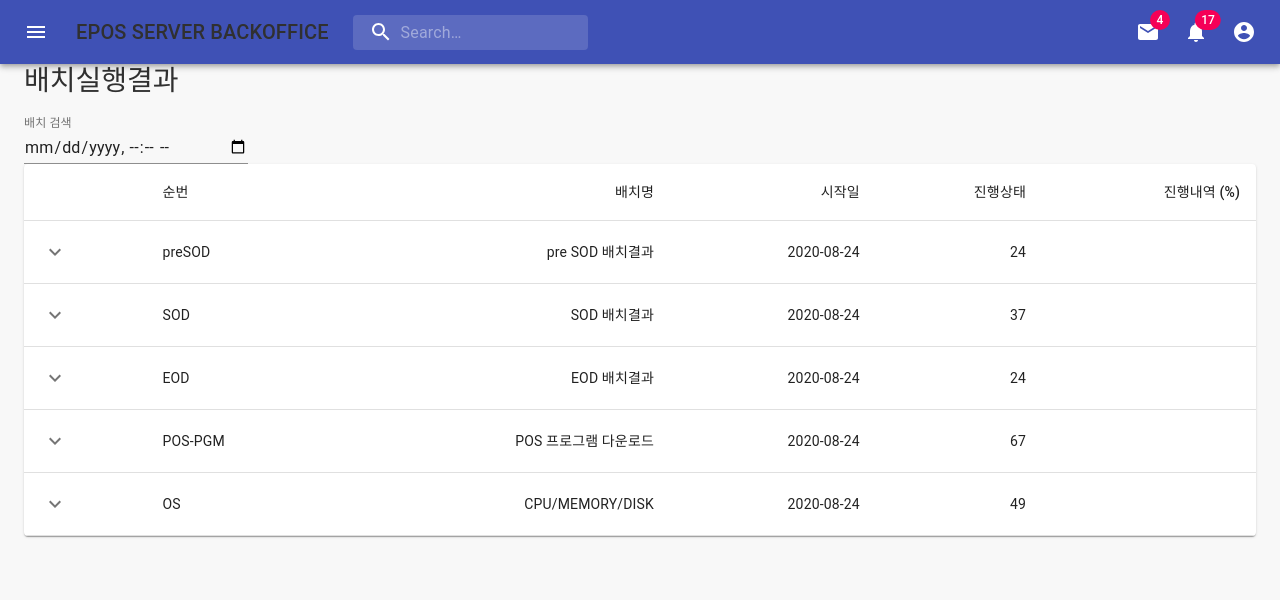
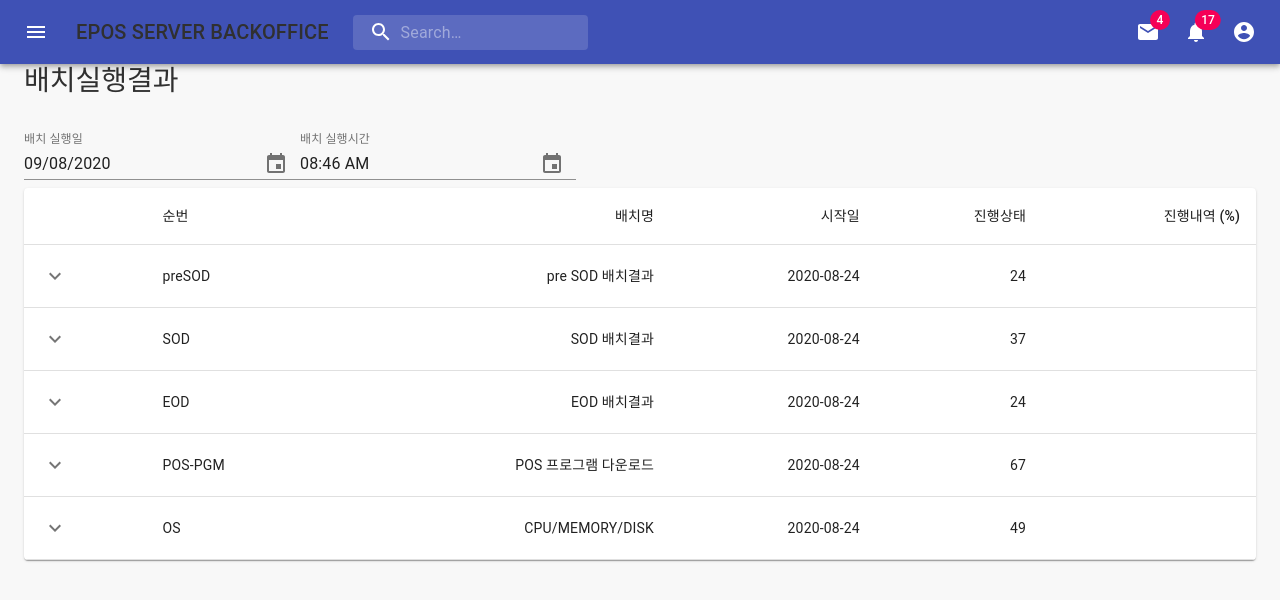
Before and after one commit to clize/backOffice_front, a React (Create React App) app: page /batchRslt in a window 1280 px wide. Shown: the top 600 px of the page. Built offline with nearby package versions, Linux system fonts and the light colour scheme.

Commit message:
Batch Result - date and time picker added, realtime render done

```diff
--- a/package.json
+++ b/package.json
@@ -3,13 +3,16 @@
   "version": "0.1.0",
   "private": true,
   "dependencies": {
+    "@date-io/date-fns": "^1.3.13",
     "@material-ui/core": "^4.11.0",
     "@material-ui/icons": "^4.9.1",
+    "@material-ui/pickers": "^3.2.10",
     "@testing-library/jest-dom": "^4.2.4",
     "@testing-library/react": "^9.5.0",
     "@testing-library/user-event": "^7.2.1",
     "@types/react-router-dom": "^5.1.5",
     "axios": "^0.19.2",
+    "date-fns": "^2.16.1",
     "node-sass": "^4.14.1",
     "react": "^16.13.1",
     "react-dom": "^16.13.1",
--- a/src/component/check/BatchRsltComponent.jsx
+++ b/src/component/check/BatchRsltComponent.jsx
@@ -1,14 +1,14 @@
 import React, { Component } from 'react';
-import TextField from '@material-ui/core/TextField';
-// import ApiService from "../../ApiService";
-import BatchRsltDataTable from "./RsltTableComponent"
+//import {makeStyles} from '@material-ui/core/styles';
+import DatePickerC from "./DatePickerComponent";
+import BatchRsltDataTable from "./RsltTableComponent";
 
 class BatchRsltComponent extends Component {
     constructor(props) {
         super(props) ;
 
         this.state = {
-            date: new Date().toLocaleTimeString
+            date: new Date()
         }
     }
 
@@ -26,20 +26,9 @@ class BatchRsltComponent extends Component {
         return (
             <div>
                 <h1>배치실행결과</h1>
-                    <form noValidate>
-                        <TextField
-                            id="datetime-local"
-                            label="배치 검색"
-                            type="datetime-local"
-                            defaultValue= {this.state.date}
-                            className="batchRsltTimePicker"
-                            InputLabelProps={{
-                            shrink: true,
-                            }}
-                        />
-                    </form>
+                    <DatePickerC />
                 <div>
-                    <BatchRsltDataTable/>
+                    <BatchRsltDataTable />
                 </div>
             </div>
 
--- /dev/null
+++ b/src/component/check/DatePickerComponent.jsx
@@ -0,0 +1,48 @@
+import 'date-fns';
+import React from 'react';
+import Grid from '@material-ui/core/Grid';
+import DateFnsUtils from '@date-io/date-fns';
+import {
+  MuiPickersUtilsProvider,
+  KeyboardTimePicker,
+  KeyboardDatePicker,
+} from '@material-ui/pickers';
+
+export default function MaterialUIPickers() {
+
+  const [selectedDate, setSelectedDate] = React.useState(new Date());
+
+  const handleDateChange = (date) => {
+    setSelectedDate(date);
+  };
+
+  return (
+    <MuiPickersUtilsProvider utils={DateFnsUtils}>
+      <Grid container justify="flex-start">
+        <KeyboardDatePicker
+          disableToolbar
+          variant="inline"
+          format="MM/dd/yyyy"
+          margin="normal"
+          id="date-picker-inline"
+          label="배치 실행일"
+          value={selectedDate}
+          onChange={handleDateChange}
+          KeyboardButtonProps={{
+            'aria-label': 'change date',
+          }}
+        />
+        <KeyboardTimePicker
+          margin="normal"
+          id="time-picker"
+          label="배치 실행시간"
+          value={selectedDate}
+          onChange={handleDateChange}
+          KeyboardButtonProps={{
+            'aria-label': 'change time',
+          }}
+        />
+      </Grid>
+    </MuiPickersUtilsProvider>
+  );
+}
```
Also changed, not shown: 1 other file (tests, documents, lock files or other folders).
